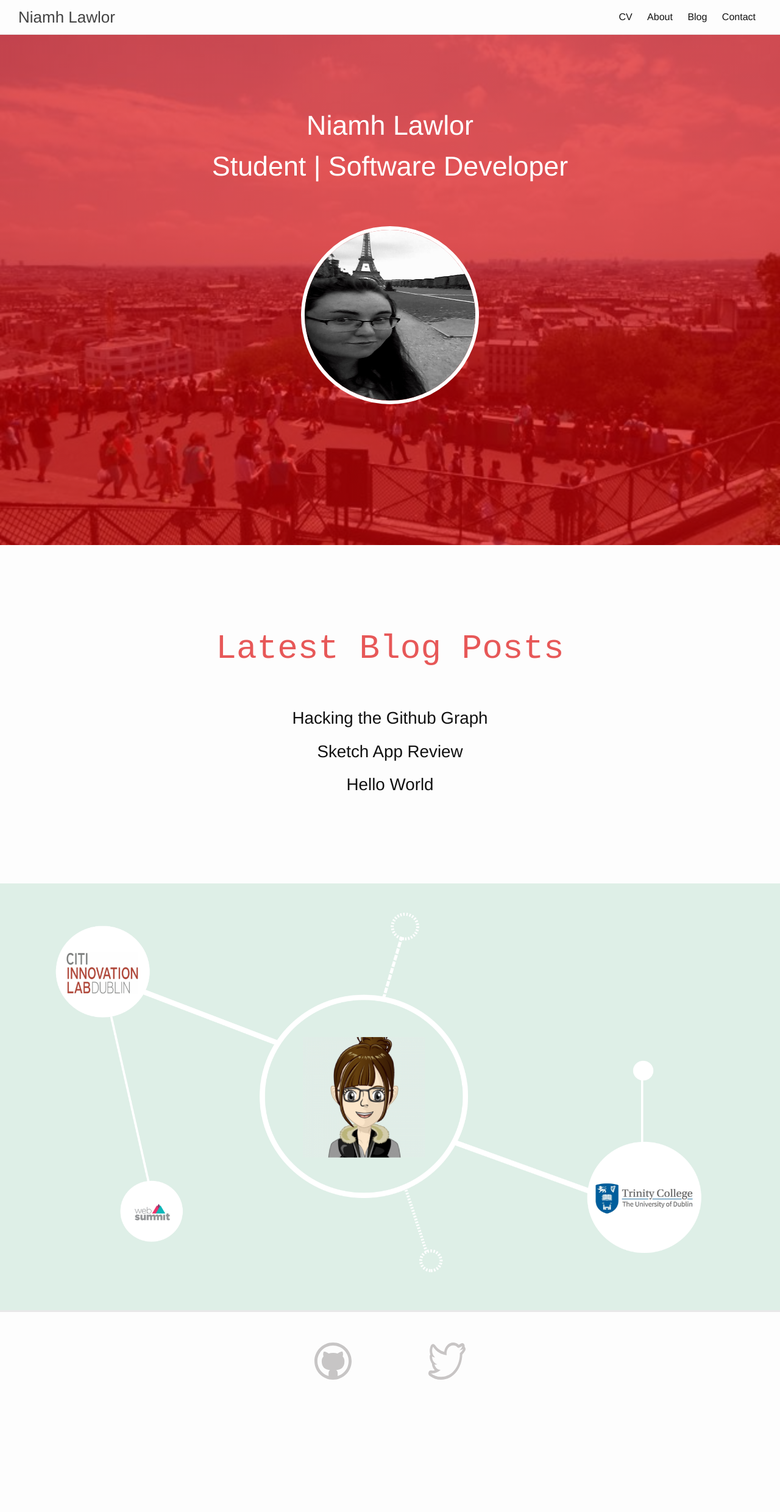
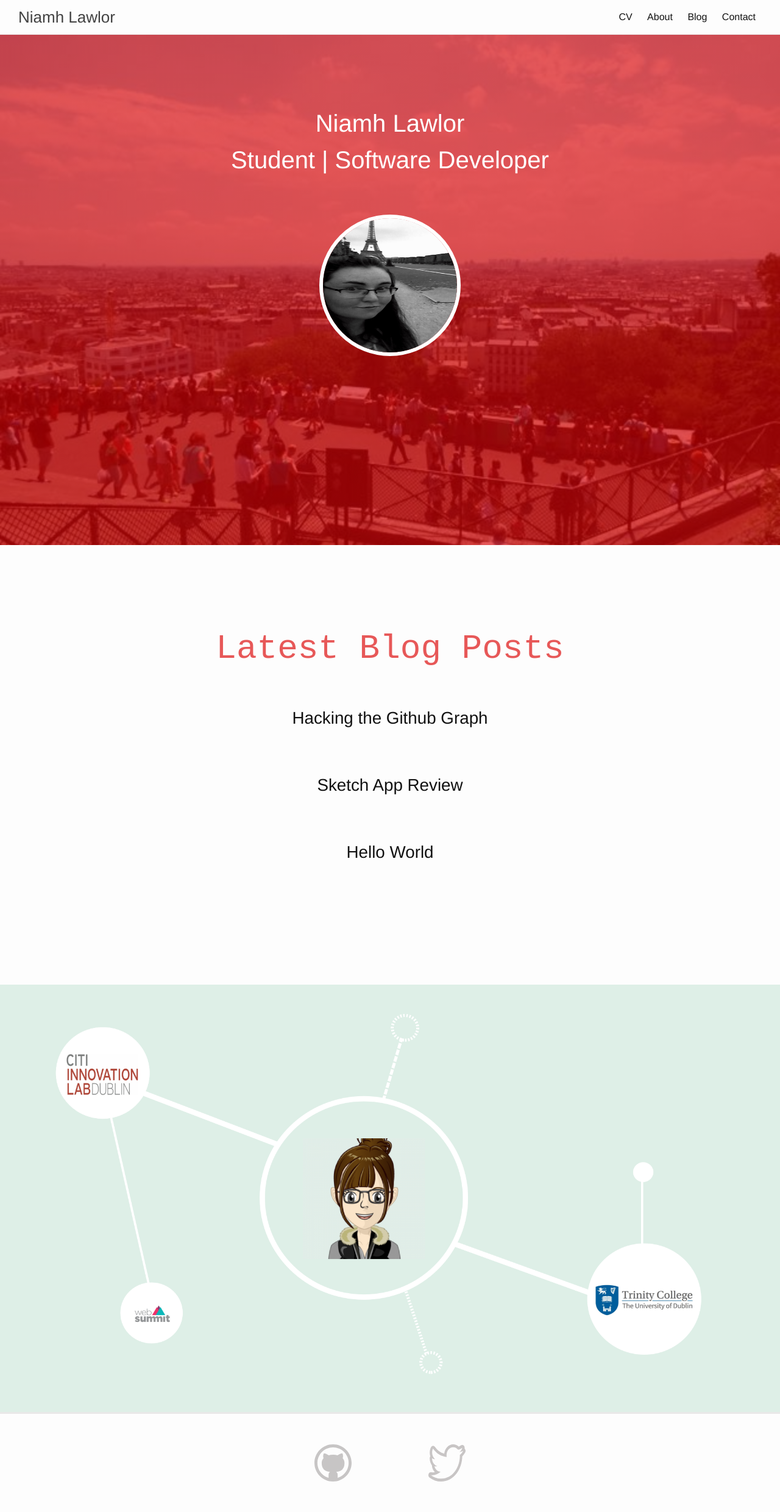
Before and after one commit to nileahtobhair/nileahtobhair.github.io, a Jekyll site: the page built from index.html, in a window 1280 px wide. Shown: the whole page at 61% size. Built offline with Jekyll 4.4.1, drawn with Linux system fonts in a browser that asks for light colours; the list of posts is cut into pages by our own code; before the commit the page ends 2313 px from its top, so only the background shows below that.

Commit message:
landing page styling changes

```diff
--- a/_posts/2015-05-12-hello-world copy.html
+++ b/_posts/2015-05-12-hello-world copy.html
@@ -4,6 +4,7 @@ title:  "Hello World"
 date:   2015-09-28 20:23:55
 categories: blog hello_world jekyll github
 comments: True
+icon : ""
 ---
 
 	Hello and welcome to my website, the purpose of which is to be a place to share projects and ideas and to learn from and help others. The site is made using Jekyl the static site generator and hosted using Github Pages.
--- a/_posts/2015-05-12-sketch-review.html
+++ b/_posts/2015-05-12-sketch-review.html
@@ -4,6 +4,7 @@ title:  "Sketch App Review"
 date:   2015-09-28 20:23:55
 categories: blog hello_world jekyll github
 comments: True
+icon : ""
 ---
 
 	Sketch is a UI design application, perfect for developers thinking of dabbling with some design work. While there is plenty of excellent reviews of the app already available on the interweb, this article is aimed at developers and those of whom design is not in their daily job description.
--- a/_posts/2015-10-13-Hacking-the-Github-Graph.html
+++ b/_posts/2015-10-13-Hacking-the-Github-Graph.html
@@ -4,6 +4,7 @@ title:  "Hacking the Github Graph"
 date:   2015-10-13 05:14:55
 categories: post
 comments: True
+icon : ""
 ---
 	If you've happened to chance upon my Github profile you may have noticed that the activity graph looks like this...
 	<br><br><img src="../../../../pics/githubGraph.png">
--- a/_sass/_layout.scss
+++ b/_sass/_layout.scss
@@ -110,6 +110,7 @@
 * Home Page
 */
 .home{
+    position: relative;
     background:  linear-gradient(
       $main-red,
       $main-red
@@ -117,11 +118,12 @@
         background-size:cover;
         padding-bottom: 0%;
         margin:0;
-        height:93vh;
+        height: 93vh;
+        min-height: 785px;
      h1{
           text-align: center;
           color:white;
-          font-size: 3.5vw;
+          font-size: 40px;
           width: 70%;
           margin: 0 auto;
           display: block;
@@ -132,78 +134,86 @@
     img{
         text-align: center;
         border-radius: 50%;
-        margin: 5% auto 0 auto;
         display: block;
+        margin: 70px auto 0 auto;
         border: 6px solid white;
     }
 
-       @include media-query($on-palm) {
+    @media screen and  (max-width:1300px){
+        min-height: 550px;
+        h1{
+            width: 90%;
+        }
         img{
-            width:200px;
-            height:200px;
-            margin-top: 15%;
+            margin-top: 60px;
+            width:220px;
+            height:220px;
         }
-        h1{
-            font-size: 2em;
-            width: 100%;
-        }
-       }
-        @media screen and ( max-height: 475px ){
-           img{
-            width:185px;
-            height:185px;
-            margin-top: 5%;
-            }
-        }
-
-         @media screen and ( max-height: 400px ){
-            h1{
-            font-size: 1.4em;
-            width:90%;
-            }
-           img{
-              width:160px;
-              height:160px;
-              margin-top: 10%;
-           }
-        }
+    }
 }
 
 
  #blogSum{
-        text-align:center;
         margin-top:5%;
         margin-bottom: 0%;
         //background: #E6E6E6;
         padding: 5% 0;
+        position: relative;
+    h2{
+       /* position: absolute;
+        top:45px;
+        left:50%;*/
+        text-align: center;
+        width: 100%;
+        }
     h1{
+        text-align: center;
         font-size: 3.5em;
         color: $main-red;
         margin-bottom: 4%;
         font-family: "Courier New"
         }
-
+    img.blog-img{
+       -webkit-clip-path: polygon(50% 0%, 100% 25%, 100% 75%, 50% 100%, 0% 75%, 0% 25%);
+        clip-path: polygon(50% 0%, 100% 25%, 100% 75%, 50% 100%, 0% 75%, 0% 25%);
+        width: 130px;
+        max-width: 20%;
+        position: absolute;
+        top:0;
+        left:25%;
+        display: block;
+    }
     a,ul,li{
         text-decoration: none;
         list-style: none;
         font-size: 1.05em;
         margin: 0 0 1% 0;
     }
+    li{
+        position: relative;
+        min-height: 50px;
+        margin-bottom:60px;
+    }
 
-     @include media-query($on-palm) {
-        h1{
-            font-size: 2em;
-        }
-       a,ul,li{
-        font-size: 0.9em;
-       }
-       }
-
-        @media screen and ( max-height: 400px ){
+     /*@media screen and ( max-width: 600px ){
             h1{
             font-size: 1.5em;
             }
-        }
+            h2{
+                width: 100%;
+                text-align: center;
+                position: static;
+                border:1px solid red;
+            }
+            img.blog-img{
+                display: none;
+            }
+            li{
+                min-height: 0;
+                margin-bottom: 5px;
+                border:1px solid green;
+            }
+        }*/
 
 }
 
--- a/index.html
+++ b/index.html
@@ -9,15 +9,6 @@ layout: default
     <img src="pics/profil2.jpg" width="280" height="280">
   </div>
 
-  <!--  <div id="proj">
-      <h1> Recent Work </h1>
-
-        <!--<a href="http://www.github.com/nileahtobhair"><img src="{{site.baseurl}}/github.svg"></a>-->
-    <!-- <img src="pics/Reverse.png" width="250" height="250">
-    <a href="{{site.baseUrl}}/Snake" ><img src="pics/Snake.jpg" width="250" height="250"></a>
-       <img src="pics/CalculatorIcon.png" width="250" height="250">
-
-   -->
    </div>
    <div id="blogSum">
      <h1> Latest Blog Posts </h1>
@@ -27,6 +18,9 @@ layout: default
         <h2>
           <a href="{{ post.url | prepend: site.baseurl }}"> {{ post.title }}</a>
         </h2>
+      {%  if {{post.icon}} %}
+        <img class='blog-img' src="{{post.icon}}">
+        {% endif %}
       </li>
     {% endfor %}
   </ul>
```
Also changed, not shown: 2 other files.
